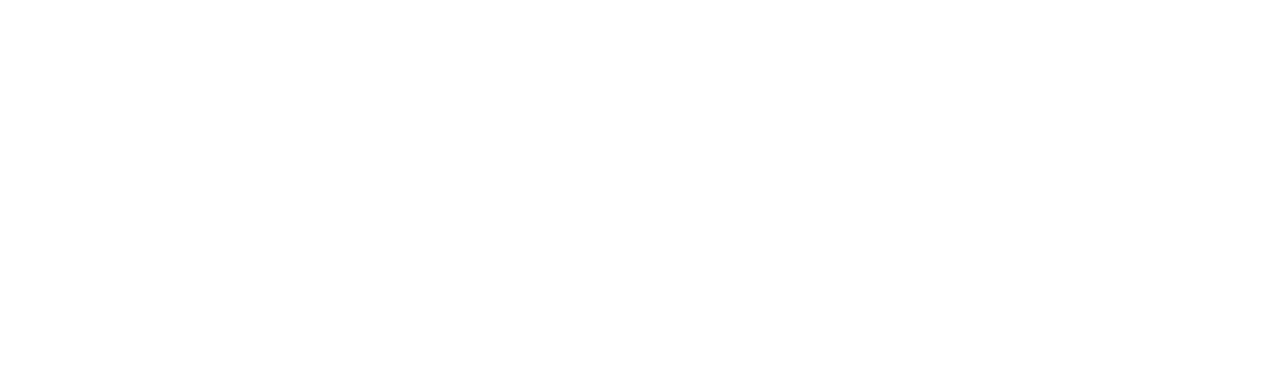
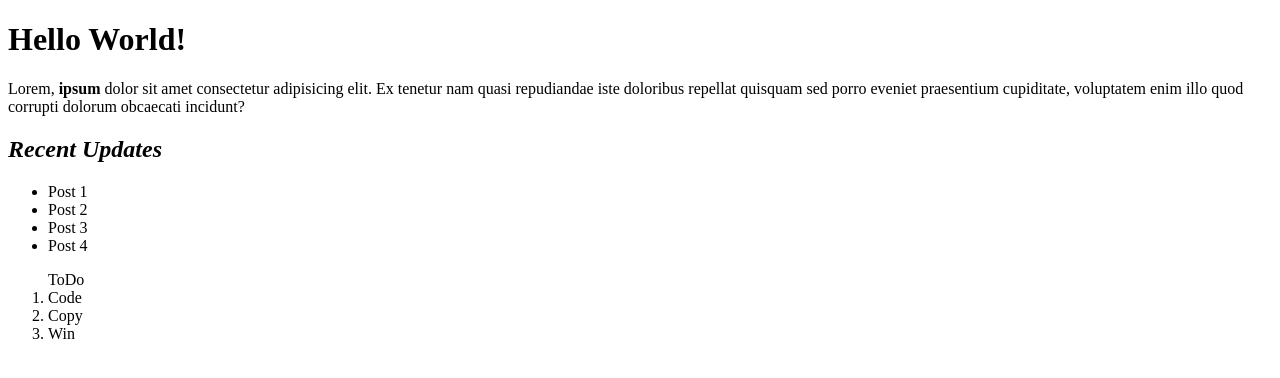
Before and after one commit to b-yelverton/git_test, a plain HTML site: page html-boilerplate/index.html in a window 1280 px wide. Drawn offline with Linux system fonts and the light colour scheme.

Commit message:
modified index.html with ul and ol lists as well as styling

```diff
--- a/html-boilerplate/index.html
+++ b/html-boilerplate/index.html
@@ -3,9 +3,23 @@
 <head>
     <meta charset="UTF-8">
     <meta name="viewport" content="width=device-width, initial-scale=1.0">
-    <title>Document</title>
+    <title>My First Webpage</title>
 </head>
 <body>
+    <h1>Hello World!</h1>
+    <p>Lorem, <strong>ipsum</strong> dolor sit amet consectetur adipisicing elit. Ex tenetur nam quasi repudiandae iste doloribus repellat quisquam sed porro eveniet praesentium cupiditate, voluptatem enim illo quod corrupti dolorum obcaecati incidunt?</p>
+    <h2><em>Recent Updates</em></h2>
+    <ul>
+        <li>Post 1</li>
+        <li>Post 2</li>
+        <li>Post 3</li>
+        <li>Post 4</li>
+    </ul>
 
+    <ol>ToDo
+        <li>Code</li>
+        <li>Copy</li>
+        <li>Win</li>
+    </ol>
 </body>
 </html>
```
